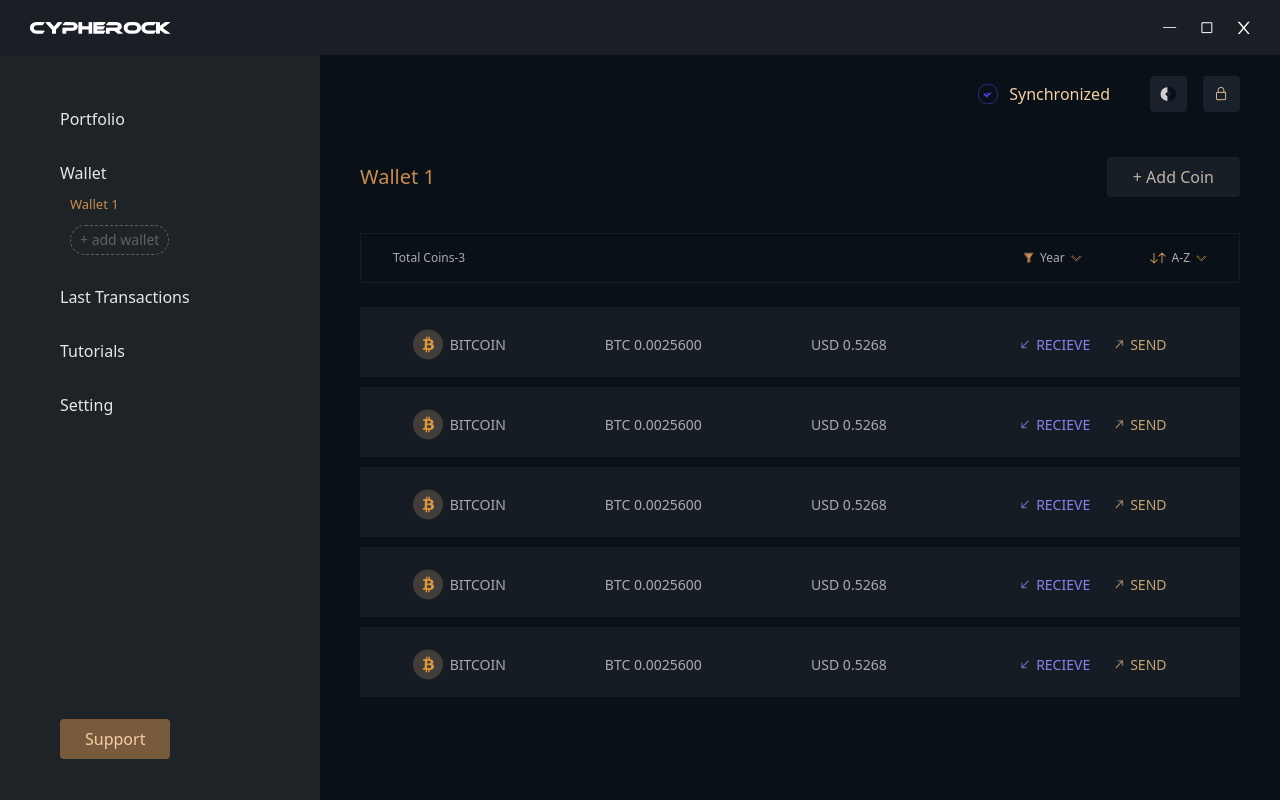
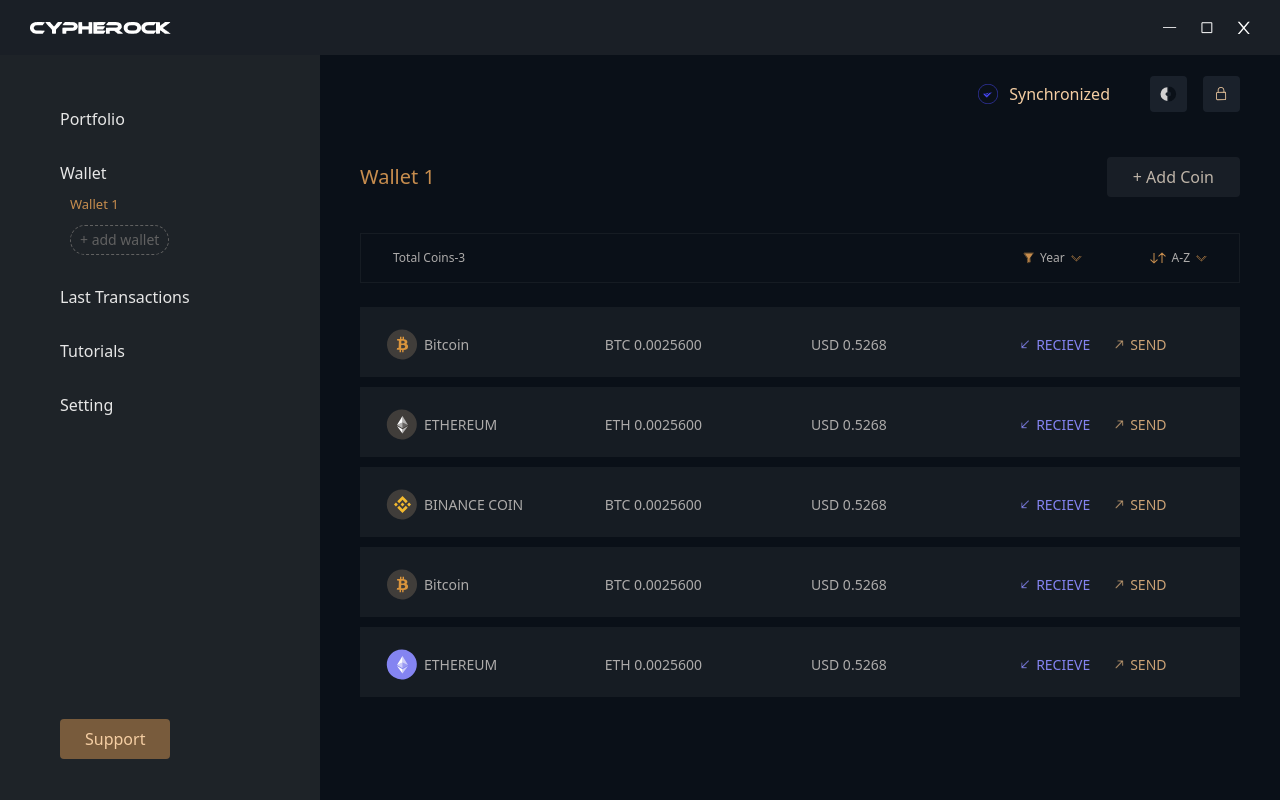
Before and after one commit to Sai-02/cypherock-wallet-task, a React (Create React App) app: page / in a window 1280 px wide. Built offline with nearby package versions, Linux system fonts and the light colour scheme.

Commit message:
[update] : coins data updated

```diff
--- a/src/components/Wallet/CoinsList.tsx
+++ b/src/components/Wallet/CoinsList.tsx
@@ -4,6 +4,10 @@
 import chevronDownIcon from "../../assets/chevronDownIcon.svg";
 import SingleCoin from "./SingleCoin";
 import Menu from "@mui/material/Menu";
+import bitcoinIcon from "../../assets/bitcoinIcon.svg";
+import ethereumIcon from "../../assets/ethereumIcon.svg";
+import binanceIcon from "../../assets/binanceIcon.svg";
+import ethereumBlueIcon from "../../assets/ethereumBlueIcon.svg";
 const CoinsList = () => {
   const [anchorEl, setAnchorEl] = React.useState<null | HTMLElement>(null);
   const open = Boolean(anchorEl);
@@ -47,21 +51,33 @@
           >
             <div className="text-[white] py-3 px-8">
               <ul className="grid gap-3">
-                <li className="text-xs text-[#959595] cursor-pointer">Amount High - Low</li>
-                <li className="text-xs text-[#959595] cursor-pointer">Amount Low - High</li>
-                <li className="text-xs text-[#959595] cursor-pointer">Arrange A - Z</li>
-                <li className="text-xs text-[#959595] cursor-pointer">Arrange Z - A</li>
+                <li className="text-xs text-[#959595] cursor-pointer">
+                  Amount High - Low
+                </li>
+                <li className="text-xs text-[#959595] cursor-pointer">
+                  Amount Low - High
+                </li>
+                <li className="text-xs text-[#959595] cursor-pointer">
+                  Arrange A - Z
+                </li>
+                <li className="text-xs text-[#959595] cursor-pointer">
+                  Arrange Z - A
+                </li>
               </ul>
             </div>
           </Menu>
         </div>
       </div>
       <div className="mt-6 grid gap-[10px]">
-        <SingleCoin />
-        <SingleCoin />
-        <SingleCoin />
-        <SingleCoin />
-        <SingleCoin />
+        <SingleCoin name="Bitcoin" val="BTC 0.0025600" src={bitcoinIcon} />
+        <SingleCoin name="ETHEREUM" val="ETH 0.0025600" src={ethereumIcon} />
+        <SingleCoin name="BINANCE COIN" val="BTC 0.0025600" src={binanceIcon} />
+        <SingleCoin name="Bitcoin" val="BTC 0.0025600" src={bitcoinIcon} />
+        <SingleCoin
+          name="ETHEREUM"
+          val="ETH 0.0025600"
+          src={ethereumBlueIcon}
+        />
       </div>
     </div>
   );
--- a/src/components/Wallet/SingleCoin.tsx
+++ b/src/components/Wallet/SingleCoin.tsx
@@ -1,45 +1,53 @@
 import { useState } from "react";
-import bitcoinIcon from "../../assets/bitcoinIcon.svg"
+import bitcoinIcon from "../../assets/bitcoinIcon.svg";
 import recieveIcon from "../../assets/recieveIcon.svg";
 import sendIcon from "../../assets/sendIcon.svg";
 import RecieveDialog from "./RecieveDialog";
-const SingleCoin = () => {
+interface SingleCoinProps {
+  name: string;
+  val: string;
+  src: string;
+}
+const SingleCoin = (props: SingleCoinProps) => {
   const [shouldOpenDialog, setShouldOpenDialog] = useState(false);
   const openDialog = (val: boolean) => {
     setShouldOpenDialog(val);
-    }
+  };
   return (
     <div className="">
-            <RecieveDialog shouldOpenDialog={shouldOpenDialog} setShouldOpenDialog={setShouldOpenDialog} />
+      <RecieveDialog
+        shouldOpenDialog={shouldOpenDialog}
+        setShouldOpenDialog={setShouldOpenDialog}
+      />
       <div className="bg-[#161C23] pt-[19px] pb-[14px]  grid grid-cols-9 items-center">
-                <div className="col-span-2 flex items-center gap-[4px] justify-self-center">
-                    <img src={bitcoinIcon} alt="" />  <span className="text-[#ADABAA] text-sm ">BITCOIN</span>
+        <div className="col-span-2 flex items-center gap-[4px] pl-6">
+          <img src={props.src} alt="" />{" "}
+          <span className="text-[#ADABAA] text-sm ">{props.name}</span>
         </div>
         <div className="col-span-2 text-[#ADABAA] text-sm justify-self-center">
-                    BTC 0.0025600
+          {props.val}
         </div>
         <div className="col-span-2 text-[#ADABAA] text-sm justify-self-center">
           USD 0.5268
         </div>
         <div className="flex gap-[25px] justify-self-center col-span-3">
-                    <div className="flex items-center gap-[6px] cursor-pointer" onClick={() => {
-                        openDialog(true)
-                    }} >
+          <div
+            className="flex items-center gap-[6px] cursor-pointer"
+            onClick={() => {
+              openDialog(true);
+            }}
+          >
             <img src={recieveIcon} alt="" />
-                        <span className="text-[#8484F1] text-[14px]">
-                            RECIEVE
-                        </span>
+            <span className="text-[#8484F1] text-[14px]">RECIEVE</span>
           </div>
           <div className="flex items-center gap-[6px]">
             <img src={sendIcon} alt="" />
-                        <span className="text-[14px] text-[#CAA276]">
-                            SEND
-                        </span>
+            <span className="text-[14px] text-[#CAA276]">SEND</span>
           </div>
         </div>
       </div>
     </div>
-    )
-}
+  );
+};
 
-export default SingleCoin
+export default SingleCoin;
```
Also changed, not shown: src/assets/ethereumBlueIcon.svg (added). Lines whose indentation alone changed are shown as unchanged.
